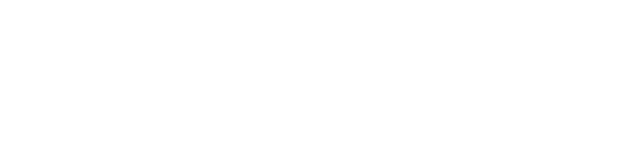
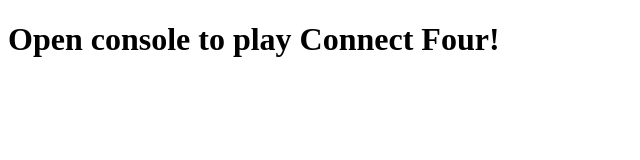
Before and after one commit to Teddymannen/JSConnect4, a plain HTML site: page index.html in a window 1280 px wide. Shown: the whole page, without its empty margins (0-640 px from the left). Drawn offline with Linux system fonts and the light colour scheme.

Commit message:
Update index.html
Add h1 line

```diff
--- a/index.html
+++ b/index.html
@@ -8,6 +8,7 @@
 </head>
 
 <body>
+    <h1>Open console to play Connect Four!</h1>
 
 </body>
 
```
